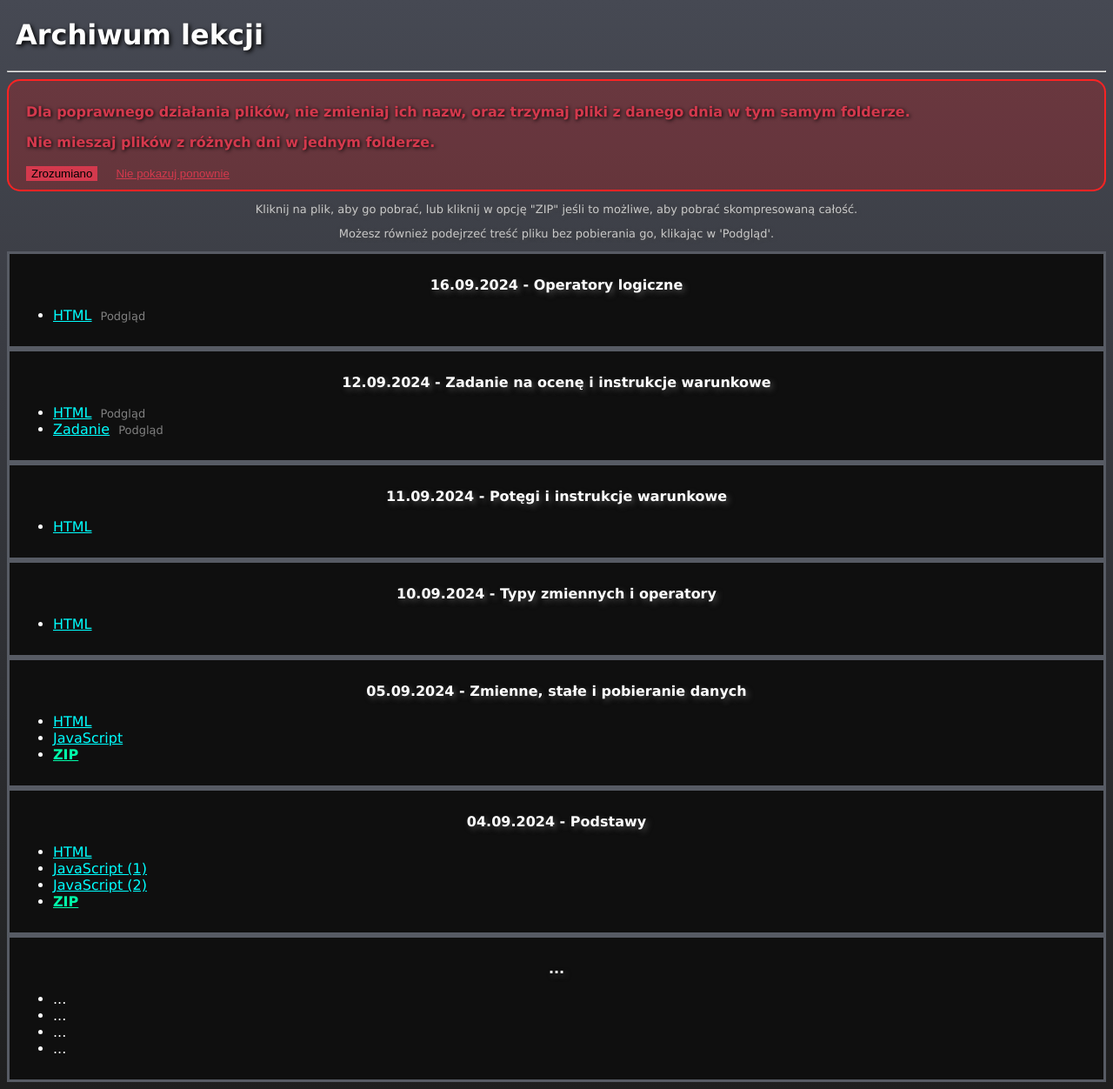
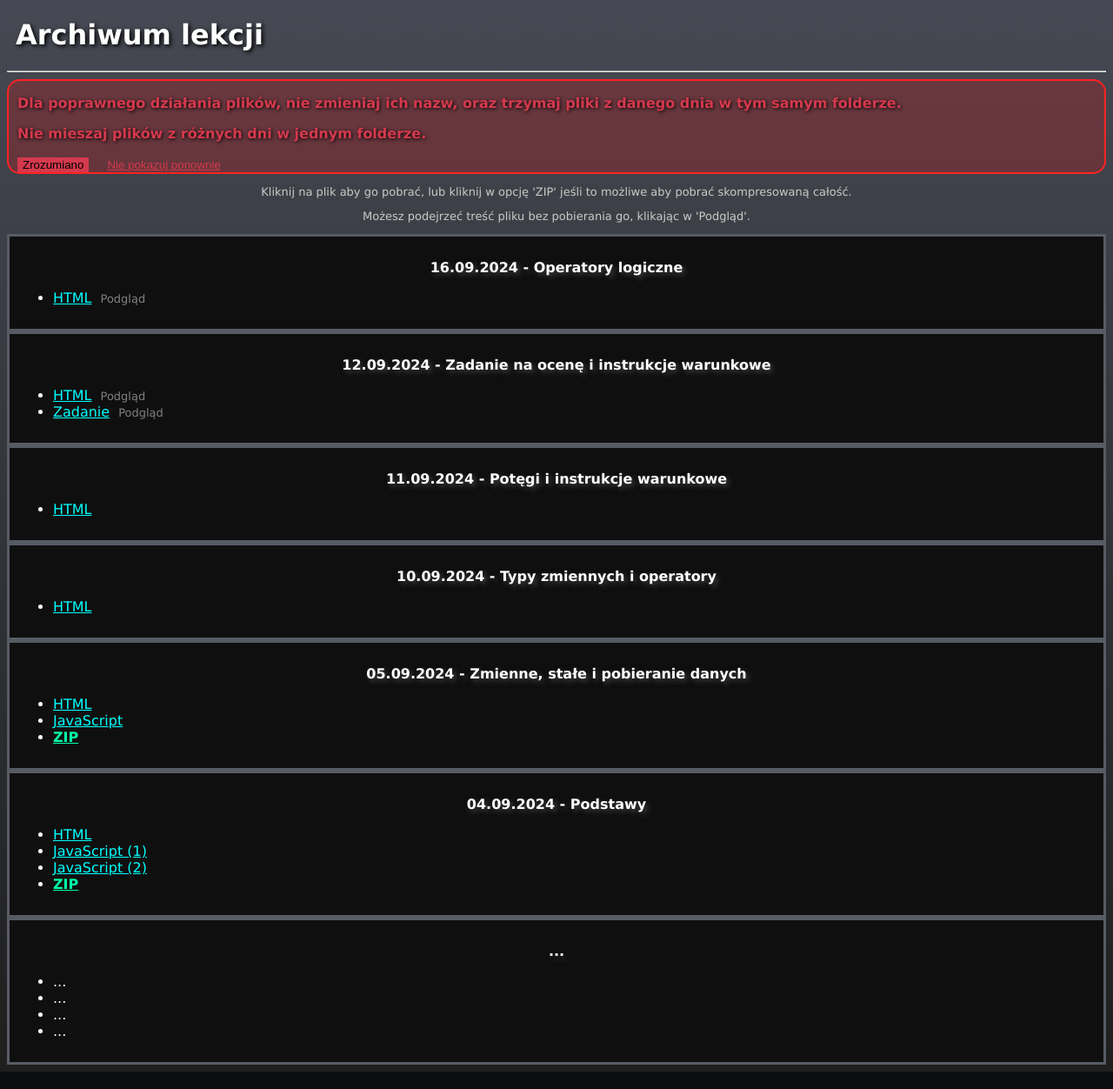
Before and after one commit to MaxMiL4N/archiwum_lekcji, a PHP site: page / in a window 1280 px wide. Shown: the whole page at 87% size. Run offline with PHP 8.4, Linux system fonts and the light colour scheme.

Commit message:
text update

```diff
--- a/css.css
+++ b/css.css
@@ -18,7 +18,7 @@ a.file:active{
     background-color: white;
     color:black;
 }
-div {
+div.day {
     height: auto;
     width: auto;
     background-color: rgb(15, 15, 15);
@@ -35,7 +35,7 @@ p{
 .bit_taller{
     height:140px;
 }
-div:hover {
+div.day:hover {
     background-color: #1a1b1d;
 }
 .ZIP{
--- a/index.html
+++ b/index.html
@@ -23,34 +23,34 @@
     </div>
     <script src="warning_toggle.js"></script>
     <script src="warning_off.js"></script>
-    <p class="info">Kliknij na plik, aby go pobrać, lub kliknij w opcję "ZIP" jeśli to możliwe, aby pobrać skompresowaną całość.</p>
-    <p class="info">Możesz również podejrzeć treść pliku bez pobierania go, klikając w 'Podgląd'.</p>
-    <div>
+    <p class="info">Kliknij na plik aby go pobrać, lub kliknij w opcję 'ZIP' jeśli to możliwe aby pobrać skompresowaną całość.</p>
+    <p class="info">Możesz podejrzeć treść pliku bez pobierania go, klikając w 'Podgląd'.</p>
+    <div class="day">
         <p>16.09.2024 - Operatory logiczne</p>
         <ul>
             <li><a class="file" href="../archiwum_lekcji/pliki_do_pobrania/16_09_2024/operatory_logiczne.html" download="operatory_logiczne.html">HTML</a><a class="preview" target="_blank" href="../archiwum_lekcji/pliki_do_pobrania/16_09_2024/preview_operatory_logiczne.txt">Podgląd</a></li>
         </ul>
     </div>
-    <div>
+    <div class="day">
         <p>12.09.2024 - Zadanie na ocenę i instrukcje warunkowe</p>
         <ul>
             <li><a class="file" href="../archiwum_lekcji/pliki_do_pobrania/12_09_2024/instrukcja_warunkowa.html" download="instrukcja_warunkowa.html">HTML</a><a class="preview" target="_blank" href="../archiwum_lekcji/pliki_do_pobrania/12_09_2024/preview_instrukcja_warunkowa.txt">Podgląd</a></li>
             <li><a class="file" href="../archiwum_lekcji/pliki_do_pobrania/12_09_2024/zadanie_na_ocene_01.html" download="zadanie_na_ocene_01.html">Zadanie</a><a class="preview" target="_blank" href="../archiwum_lekcji/pliki_do_pobrania/12_09_2024/preview_zadanie_na_ocene_01.txt">Podgląd</a></li>
         </ul>
     </div>
-    <div>
+    <div class="day">
         <p>11.09.2024 - Potęgi i instrukcje warunkowe</p>
         <ul>
             <li><a class="file" href="../archiwum_lekcji/pliki_do_pobrania/11_09_2024/potegi_i_instrukcje_warunkowe.html" download="potegi_i_instrukcje_warunkowe.html">HTML</a></li>
         </ul>
     </div>
-    <div>
+    <div class="day">
         <p>10.09.2024 - Typy zmiennych i operatory</p>
         <ul>
             <li><a class="file" href="../archiwum_lekcji/pliki_do_pobrania/10_09_2024/typy_zmiennych.html" download="typy_zmiennych.html">HTML</a></li>
         </ul>
     </div>
-    <div>
+    <div class="day">
     <p>05.09.2024 - Zmienne, stałe i pobieranie danych</p>
     <ul>
         <li><a class="file" href="../archiwum_lekcji/pliki_do_pobrania/05_09_2024/html.html" download="html.html">HTML</a></li>
@@ -58,7 +58,7 @@
         <li><a class="ZIP" href="../archiwum_lekcji/pliki_do_pobrania/05_09_2024/05_09_2024.zip" download="05_09_2024.zip">ZIP</a></li>
     </ul>
     </div>
-    <div>
+    <div class="day">
     <p>04.09.2024 - Podstawy</p>
     <ul>
         <li><a class="file" href="../archiwum_lekcji/pliki_do_pobrania/04_09_2024/lekcja.html" download="html.html">HTML</a></li>
@@ -67,7 +67,7 @@
         <li><a class="ZIP" href="../archiwum_lekcji/pliki_do_pobrania/04_09_2024/04_09_2024.zip" download="04_09_2024.zip">ZIP</a></li>
     </ul>
     </div>
-    <div>
+    <div class="day">
         <p>...</p>
         <ul>
             <li>...</li>
```
